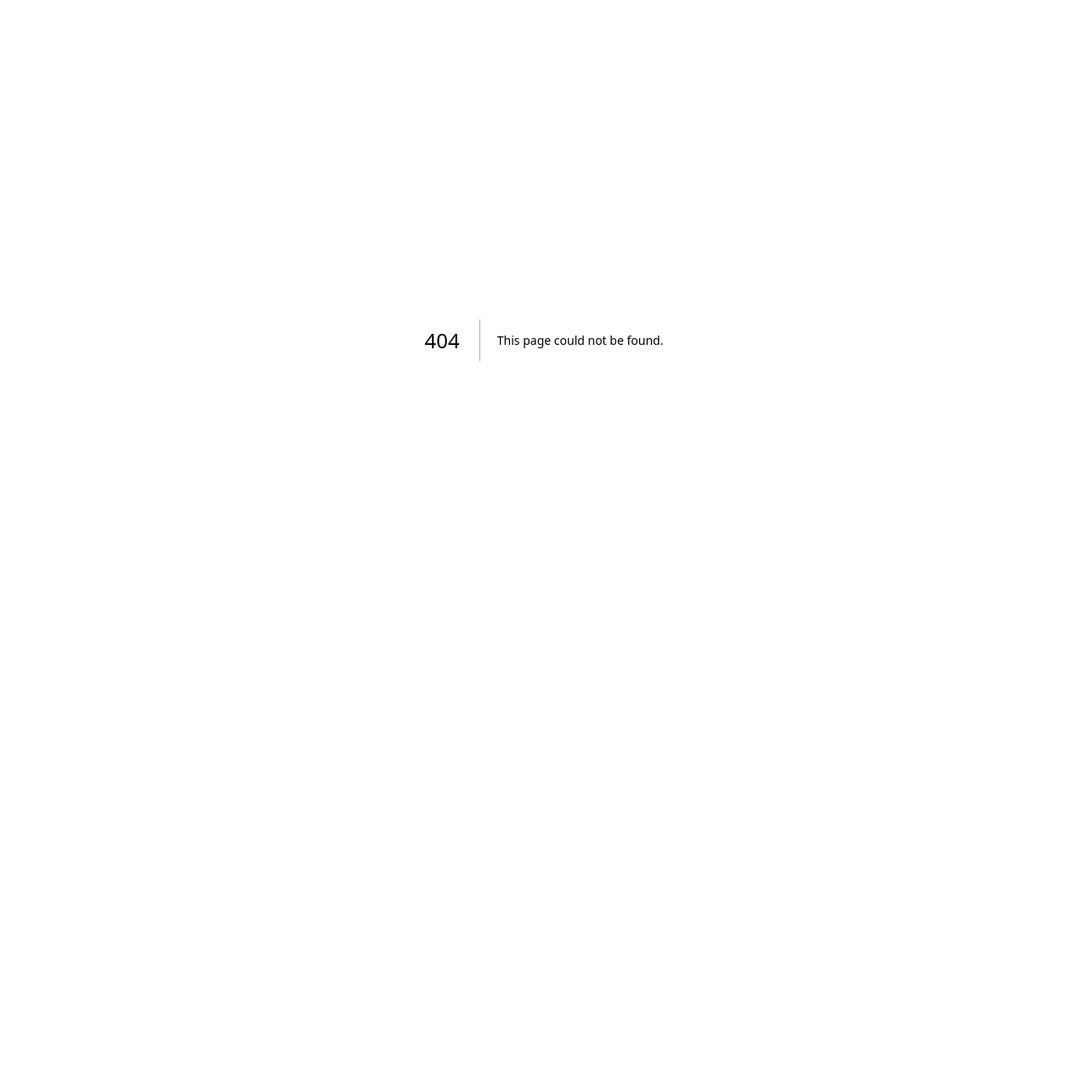
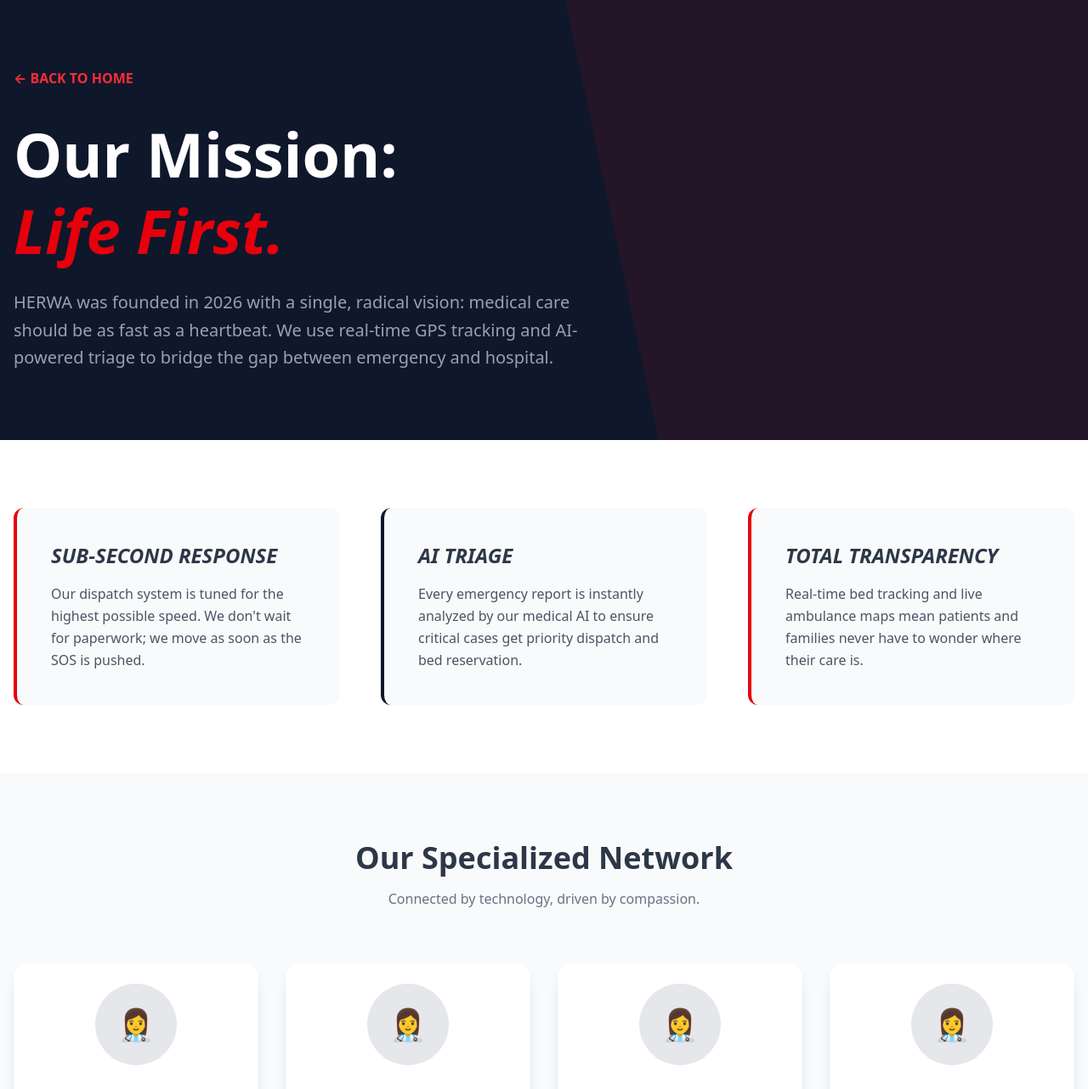
Before and after one commit to richlovebonsu9-a11y/hospital-system, a Next.js app: page /about in a window 1280 px wide. Before the commit this address had no page. Shown: the top 1282 px of the page at 85% size. Before the commit the page ends 800 px from the top, so only its background shows below. Built offline with nearby package versions, Linux system fonts and the light colour scheme.

Commit message:
UI: Implemented brand new About and Services pages and linked navigation

```diff
--- /dev/null
+++ b/src/app/about/page.tsx
@@ -0,0 +1,71 @@
+"use client";
+
+import React from "react";
+import Link from "next/link";
+
+export default function AboutPage() {
+  return (
+    <div className="min-h-screen bg-white">
+      {/* Hero Section */}
+      <section className="bg-slate-900 py-20 text-white relative overflow-hidden">
+        <div className="container mx-auto px-4 z-10 relative">
+          <Link href="/" className="text-red-500 font-bold mb-8 block hover:underline">← BACK TO HOME</Link>
+          <h1 className="text-5xl md:text-7xl font-black mb-6 leading-tight">
+            Our Mission: <br />
+            <span className="text-red-600 italic">Life First.</span>
+          </h1>
+          <p className="text-xl text-gray-400 max-w-2xl leading-relaxed">
+            HERWA was founded in 2026 with a single, radical vision: medical care should be as fast as a heartbeat.
+            We use real-time GPS tracking and AI-powered triage to bridge the gap between emergency and hospital.
+          </p>
+        </div>
+        <div className="absolute top-0 right-0 w-1/2 h-full bg-red-600/10 skew-x-12 transform translate-x-20"></div>
+      </section>
+
+      {/* Core Values */}
+      <section className="py-20 bg-white">
+        <div className="container mx-auto px-4 grid grid-cols-1 md:grid-cols-3 gap-12">
+          <div className="p-10 border-l-4 border-red-600 bg-gray-50 rounded-xl">
+            <h3 className="text-2xl font-black mb-4 uppercase italic">Sub-Second Response</h3>
+            <p className="text-gray-600 leading-relaxed">
+              Our dispatch system is tuned for the highest possible speed. We don't wait for paperwork; we move as soon as the SOS is pushed.
+            </p>
+          </div>
+          <div className="p-10 border-l-4 border-slate-900 bg-gray-50 rounded-xl">
+            <h3 className="text-2xl font-black mb-4 uppercase italic">AI Triage</h3>
+            <p className="text-gray-600 leading-relaxed">
+              Every emergency report is instantly analyzed by our medical AI to ensure critical cases get priority dispatch and bed reservation.
+            </p>
+          </div>
+          <div className="p-10 border-l-4 border-red-600 bg-gray-50 rounded-xl">
+            <h3 className="text-2xl font-black mb-4 uppercase italic">Total Transparency</h3>
+            <p className="text-gray-600 leading-relaxed">
+              Real-time bed tracking and live ambulance maps mean patients and families never have to wonder where their care is.
+            </p>
+          </div>
+        </div>
+      </section>
+
+      {/* Team Info */}
+      <section className="py-20 bg-slate-50">
+        <div className="container mx-auto px-4 text-center mb-16">
+            <h2 className="text-4xl font-black">Our Specialized Network</h2>
+            <p className="text-gray-500 mt-4">Connected by technology, driven by compassion.</p>
+        </div>
+        <div className="container mx-auto px-4 grid grid-cols-1 md:grid-cols-4 gap-8">
+            {[1, 2, 3, 4].map(i => (
+                <div key={i} className="bg-white p-6 rounded-2xl shadow-lg border-b-8 border-red-600">
+                    <div className="w-24 h-24 bg-gray-200 rounded-full mx-auto mb-6 flex items-center justify-center text-4xl">👩‍⚕️</div>
+                    <h4 className="font-bold text-xl mb-1">Dr. Michael Chen</h4>
+                    <span className="text-red-500 font-bold text-xs uppercase tracking-tighter">Chief of Cardiology</span>
+                </div>
+            ))}
+        </div>
+      </section>
+
+      <footer className="py-10 text-center text-gray-400 text-xs border-t">
+        © 2026 HERWA Medical Network. All rights reserved.
+      </footer>
+    </div>
+  );
+}
--- a/src/app/page.tsx
+++ b/src/app/page.tsx
@@ -29,8 +29,8 @@ export default function Home() {
   const NavLinks = () => (
     <>
       <Link href="/" className="text-red-600 md:text-red-600 block md:inline" onClick={() => setIsMenuOpen(false)}>Home</Link>
-      <Link href="#" className="hover:text-red-500 block md:inline" onClick={() => setIsMenuOpen(false)}>About</Link>
-      <Link href="#" className="hover:text-red-500 block md:inline" onClick={() => setIsMenuOpen(false)}>Services</Link>
+      <Link href="/about" className="hover:text-red-500 block md:inline" onClick={() => setIsMenuOpen(false)}>About</Link>
+      <Link href="/services" className="hover:text-red-500 block md:inline" onClick={() => setIsMenuOpen(false)}>Services</Link>
       {user ? (
         <button onClick={() => { handleSignOut(); setIsMenuOpen(false); }} className="hover:text-red-500 block md:inline text-left">Sign Out</button>
       ) : (
@@ -188,9 +188,9 @@ export default function Home() {
           <div>
             <h4 className="text-white font-bold mb-6">Quick Links</h4>
             <ul className="space-y-3 text-sm">
-              <li><a href="#" className="hover:text-red-500">About Us</a></li>
+              <li><Link href="/about" className="hover:text-red-500">About Us</Link></li>
               <li><a href="#" className="hover:text-red-500">Doctors</a></li>
-              <li><a href="#" className="hover:text-red-500">Services</a></li>
+              <li><Link href="/services" className="hover:text-red-500">Services</Link></li>
             </ul>
           </div>
           <div>
--- /dev/null
+++ b/src/app/services/page.tsx
@@ -0,0 +1,66 @@
+"use client";
+
+import React from "react";
+import Link from "next/link";
+
+export default function ServicesPage() {
+  const services = [
+    { title: "24/7 Emergency Care", icon: "🚨", desc: "Sub-second response times for critical heart and trauma incidents. Our GPS-linked dispatch system ensures help reaches you instantly.", detail: "Triage → Dispatch → Bed Reservation" },
+    { title: "Specialized Cardiology", icon: "❤️", desc: "State-of-the-art heart monitoring and emergency cardiac intervention led by world-class specialists.", detail: "Live EKG Tracking & Remote Consults" },
+    { title: "Neuro-Emergency", icon: "🧠", desc: "Rapid response protocols for stroke and neurological crises using AI-driven pre-triage models.", detail: "Advanced Neuro-imaging & Swift Intervention" },
+    { title: "Advanced Diagnostics", icon: "🔬", desc: "Instant lab results and mobile diagnostic units that bring the hospital's capabilities to your doorstep.", detail: "Automated Reporting & AI Analysis" }
+  ];
+
+  return (
+    <div className="min-h-screen bg-white">
+      {/* Header Banner */}
+      <section className="bg-red-600 py-16 text-white text-center">
+        <div className="container mx-auto px-4">
+            <Link href="/" className="text-red-100 font-bold mb-4 block hover:underline text-sm uppercase tracking-widest">Back to Hub</Link>
+            <h1 className="text-5xl md:text-7xl font-black italic">OUR SERVICES</h1>
+            <p className="mt-4 text-red-100 max-w-xl mx-auto font-bold uppercase tracking-tighter">Comprehensive emergency medicine for the digital age.</p>
+        </div>
+      </section>
+
+      {/* Services Breakdown */}
+      <section className="py-20">
+        <div className="container mx-auto px-4 space-y-20">
+            {services.map((s, i) => (
+                <div key={i} className={`flex flex-col md:flex-row items-center gap-12 ${i % 2 === 1 ? 'md:flex-row-reverse' : ''}`}>
+                    <div className="md:w-1/2">
+                        <div className="w-20 h-20 bg-gray-100 rounded-2xl flex items-center justify-center text-4xl mb-6 shadow-md border-b-4 border-red-600 italic">
+                            {s.icon}
+                        </div>
+                        <h2 className="text-4xl font-black text-slate-900 mb-6 uppercase tracking-tight italic">{s.title}</h2>
+                        <p className="text-lg text-gray-600 leading-relaxed mb-6">
+                            {s.desc}
+                        </p>
+                        <div className="bg-slate-900 text-white p-4 rounded-lg inline-block text-xs font-black tracking-widest uppercase italic">
+                           Process: {s.detail}
+                        </div>
+                    </div>
+                    <div className="md:w-1/2 w-full aspect-video bg-gray-100 rounded-3xl shadow-2xl border-2 border-dashed border-gray-300 flex items-center justify-center overflow-hidden transform hover:scale-[1.02] transition-all">
+                        <span className="text-gray-300 font-black text-6xl italic">PREMIUM IMAGE</span>
+                    </div>
+                </div>
+            ))}
+        </div>
+      </section>
+
+      {/* Call to Action */}
+      <section className="bg-slate-50 py-20 border-t border-b">
+        <div className="container mx-auto px-4 text-center">
+            <h2 className="text-3xl font-black mb-8 italic">Need Specialized Assistance?</h2>
+            <div className="flex flex-wrap justify-center gap-8">
+                <Link href="/sos" className="bg-red-600 text-white px-8 py-4 rounded-xl font-black text-xl hover:bg-red-700 shadow-xl transition-all">PUSH SOS NOW</Link>
+                <Link href="/dashboard/appointments" className="bg-slate-900 text-white px-8 py-4 rounded-xl font-black text-xl hover:bg-slate-800 shadow-xl transition-all">BOOK CONSULTATION</Link>
+            </div>
+        </div>
+      </section>
+
+      <footer className="py-10 text-center text-gray-400 text-xs">
+        HERWA Health Network | Technology-Integrated Healthcare
+      </footer>
+    </div>
+  );
+}
```
